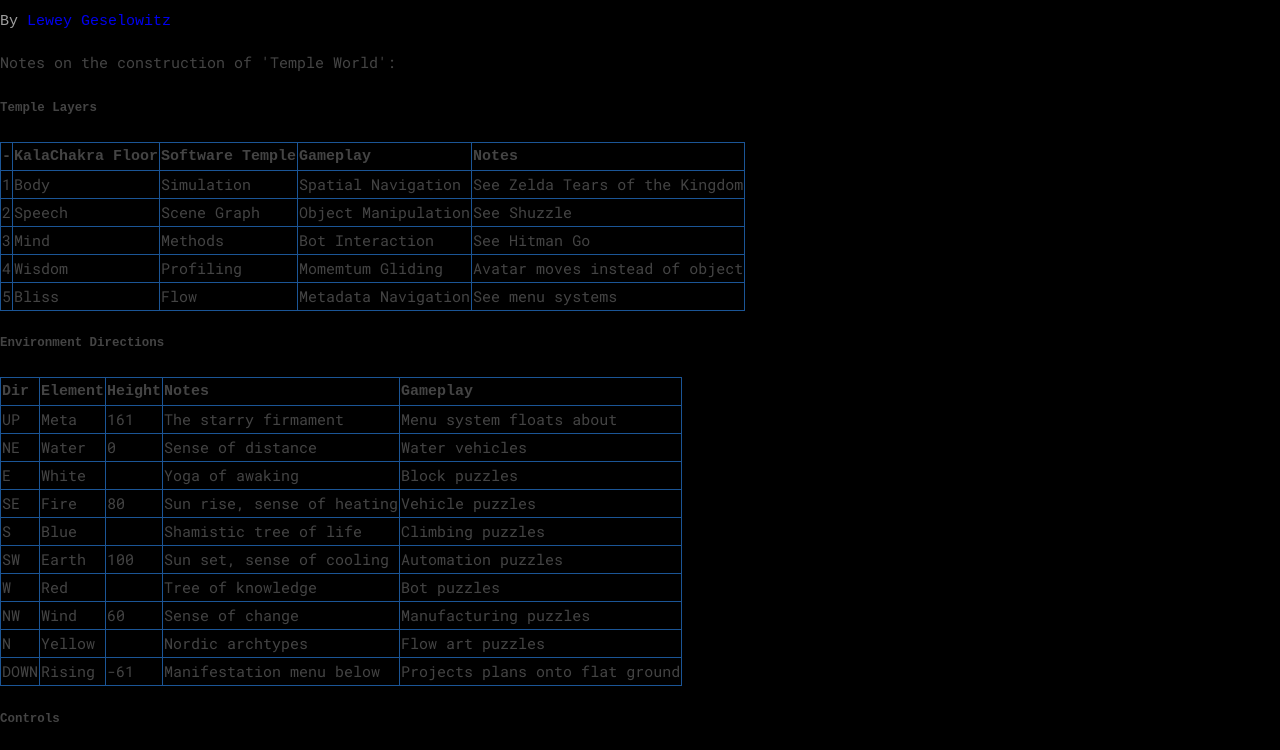
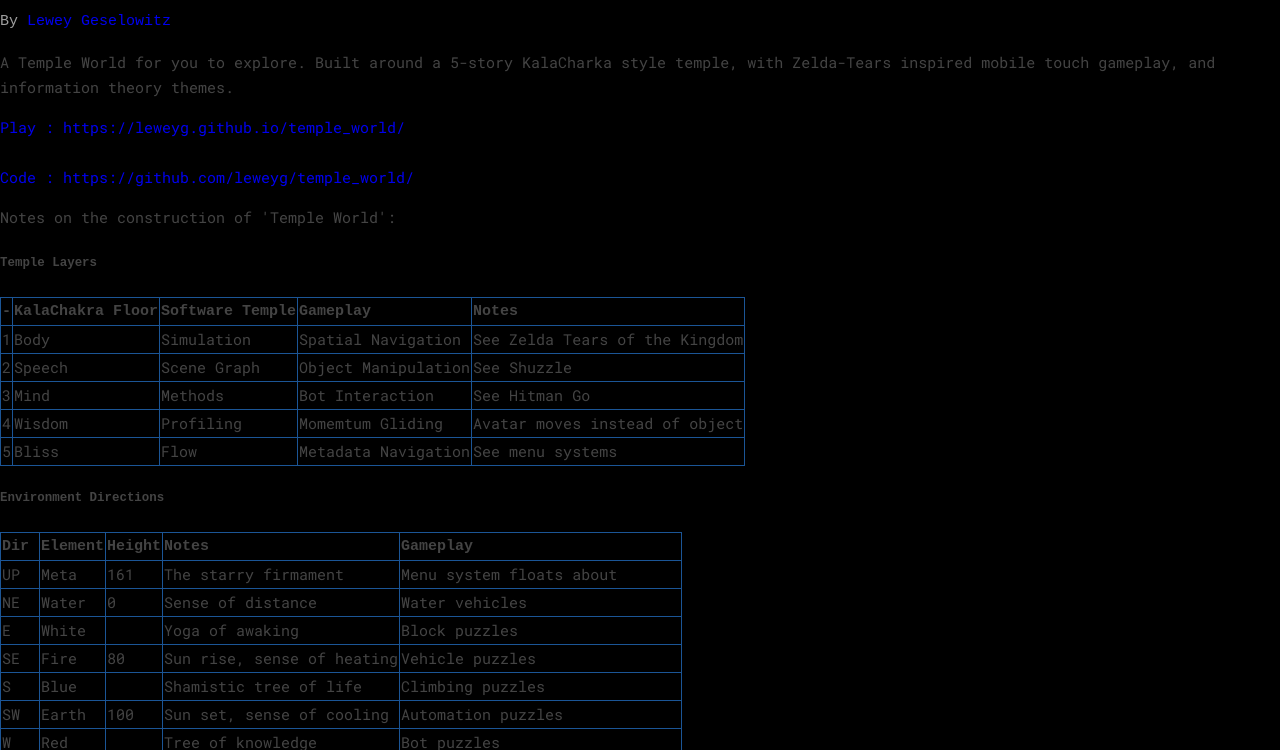
Before and after one commit to leweyg/temple_world, a plain HTML site: page about.html in a window 1280 px wide. Shown: the part 39-789 px from the top of the page. Drawn offline with Linux system fonts and the light colour scheme; a web font is replaced by a local one.

Commit message:
Updated about page

```diff
--- a/about.html
+++ b/about.html
@@ -29,6 +29,13 @@
     <div>
         <h1>About '<a href="index.html">Temple World</a>'</h1>
         <h3>By <a href="https://lewcid.com/lg/aboutme.html">Lewey Geselowitz</a></h3>
+    </div>
+    <div>
+        <p>A Temple World for you to explore. Built around a 5-story KalaCharka style temple,
+            with Zelda-Tears inspired mobile touch gameplay, and information theory themes.</p>
+        <a href="https://leweyg.github.io/temple_world/" >Play : https://leweyg.github.io/temple_world/</a>
+        <br/><br/>
+        <a href="https://github.com/leweyg/temple_world/" >Code : https://github.com/leweyg/temple_world/</a>
     </div>
     <div>
         <p>
```
Also changed, not shown: README.md.
